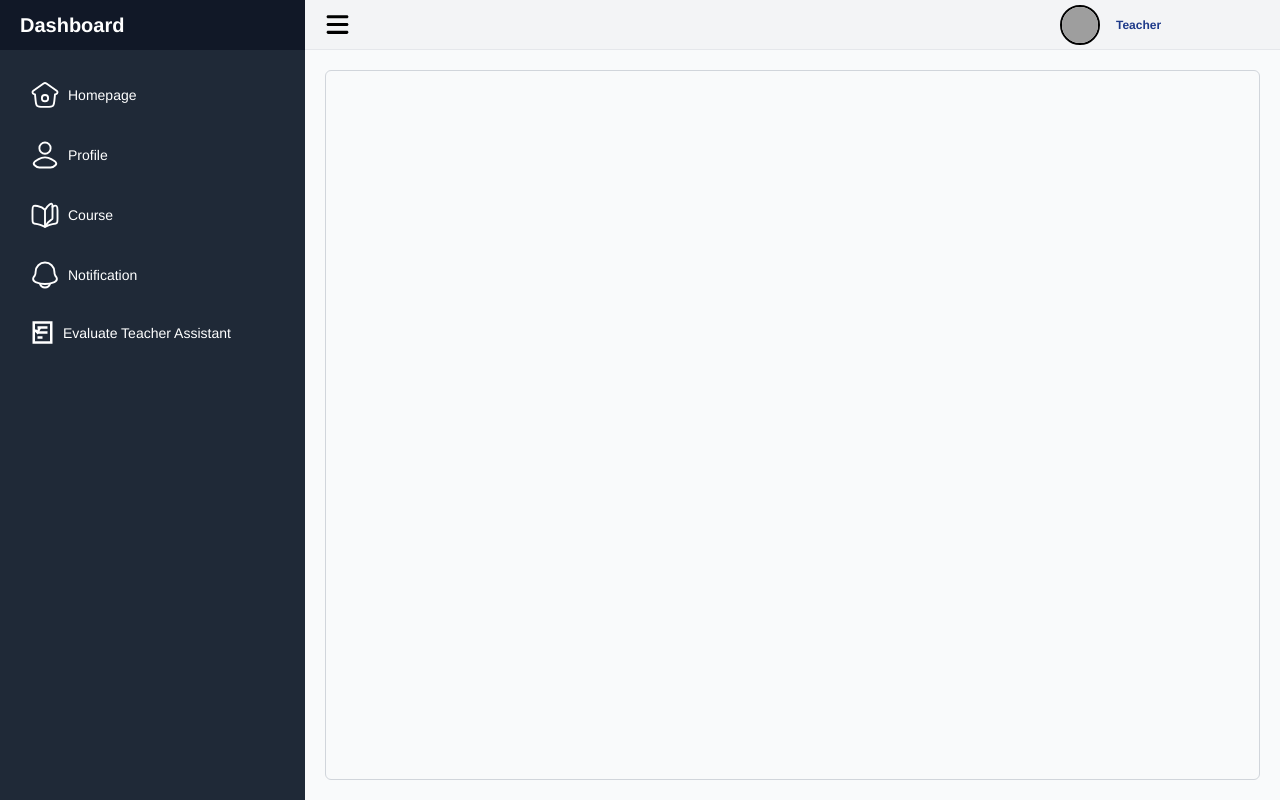
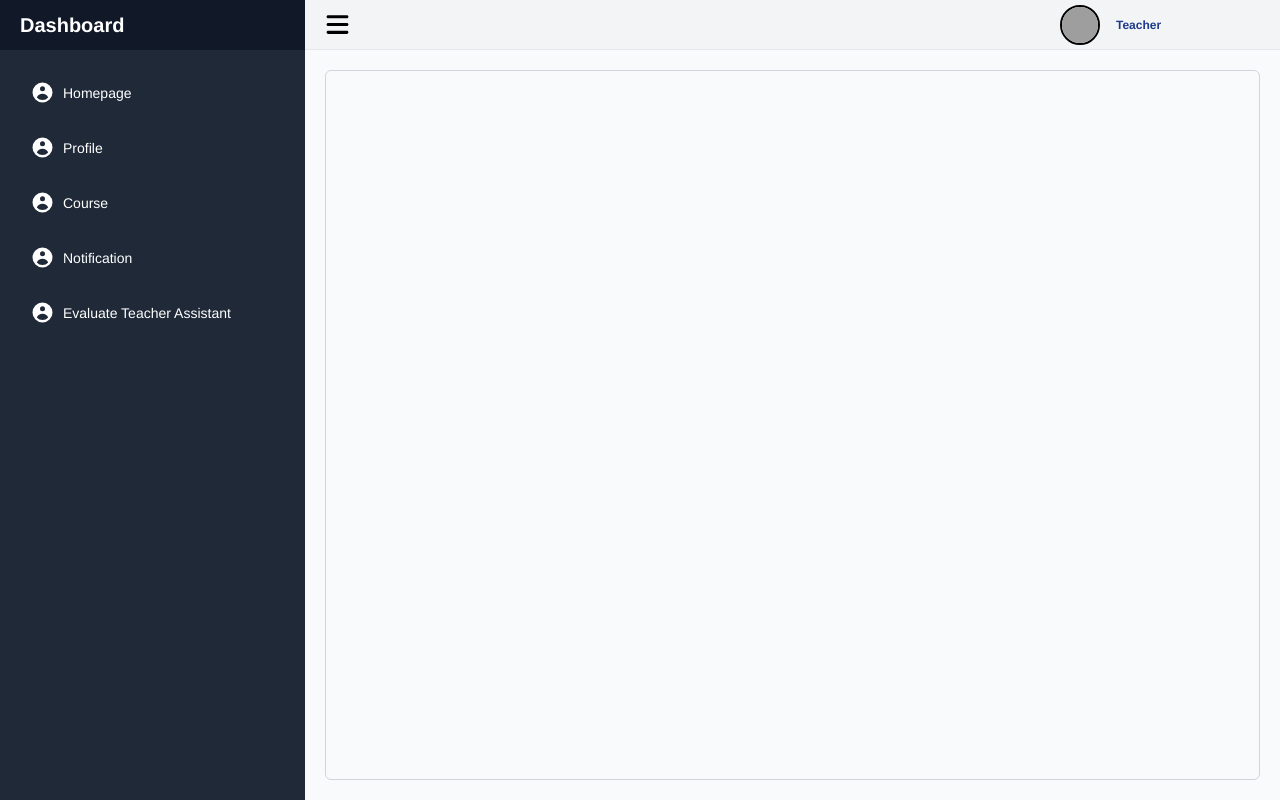
Before and after one commit to Supanutice112/Assistant_mate_Frontend, a Vue app in the folder Assistance_mate_frontend/: page /teacherdashboard in a window 1280 px wide. Built offline with nearby package versions, Linux system fonts and the light colour scheme; no server answers; grey boxes are pictures that could not be loaded.

Commit message:
Revert "edit icon"
This reverts commit c42ed7bab1334278d7a1ecfffe01ab6b08725082.

```diff
--- a/Assistance_mate_frontend/src/views/master/TeacherDashboardView.vue
+++ b/Assistance_mate_frontend/src/views/master/TeacherDashboardView.vue
@@ -11,42 +11,33 @@
           <div class="flex flex-col justify-between h-full px-[20px] space-y-[10px]">
               <div class=" flex flex-col justify-between space-y-[10px]">
                           <router-link to="/teacherhome" class="inline-flex relative items-center py-[10px] px-[10px] w-full text-sm font-medium rounded-md border-gray-200 hover:bg-gray-200 hover:text-gray-800  transition duration-400 ease-in-out">
-                            <svg xmlns="http://www.w3.org/2000/svg" class="mr-2" viewBox="0 0 24 24" width="30" height="30" color="#ffffff" fill="none">
-                              <path d="M3.16405 11.3497L4 11.5587L4.45686 16.1005C4.715 18.6668 4.84407 19.9499 5.701 20.7249C6.55793 21.5 7.84753 21.5 10.4267 21.5H13.5733C16.1525 21.5 17.4421 21.5 18.299 20.7249C19.1559 19.9499 19.285 18.6668 19.5431 16.1005L20 11.5587L20.836 11.3497C21.5201 11.1787 22 10.564 22 9.85882C22 9.35735 21.7553 8.88742 21.3445 8.59985L13.1469 2.86154C12.4583 2.37949 11.5417 2.37949 10.8531 2.86154L2.65549 8.59985C2.24467 8.88742 2 9.35735 2 9.85882C2 10.564 2.47993 11.1787 3.16405 11.3497Z" stroke="currentColor" stroke-width="1.5" stroke-linecap="round" stroke-linejoin="round" />
-                              <circle cx="12" cy="14.5" r="2.5" stroke="currentColor" stroke-width="1.5" stroke-linecap="round" stroke-linejoin="round" />
+                              <svg aria-hidden="true" class="mr-2 w-[25px] h-[25px] fill-current" fill="currentColor" viewBox="0 0 20 20" xmlns="http://www.w3.org/2000/svg">
+                                  <path fill-rule="evenodd" d="M18 10a8 8 0 11-16 0 8 8 0 0116 0zm-6-3a2 2 0 11-4 0 2 2 0 014 0zm-2 4a5 5 0 00-4.546 2.916A5.986 5.986 0 0010 16a5.986 5.986 0 004.546-2.084A5 5 0 0010 11z" clip-rule="evenodd"></path>
                               </svg>
                               Homepage
                           </router-link>
                           <router-link to="/teacherprofile" class="inline-flex relative items-center py-[10px] px-[10px] w-full text-sm font-medium rounded-md border-gray-200 hover:bg-gray-200 hover:text-gray-800  transition duration-400 ease-in-out">
-                            <svg xmlns="http://www.w3.org/2000/svg" class="mr-2" viewBox="0 0 24 24" width="30" height="30" color="#ffffff" fill="none">
-                              <path d="M6.57757 15.4816C5.1628 16.324 1.45336 18.0441 3.71266 20.1966C4.81631 21.248 6.04549 22 7.59087 22H16.4091C17.9545 22 19.1837 21.248 20.2873 20.1966C22.5466 18.0441 18.8372 16.324 17.4224 15.4816C14.1048 13.5061 9.89519 13.5061 6.57757 15.4816Z" stroke="currentColor" stroke-width="1.5" stroke-linecap="round" stroke-linejoin="round" />
-                              <path d="M16.5 6.5C16.5 8.98528 14.4853 11 12 11C9.51472 11 7.5 8.98528 7.5 6.5C7.5 4.01472 9.51472 2 12 2C14.4853 2 16.5 4.01472 16.5 6.5Z" stroke="currentColor" stroke-width="1.5" />
+                              <svg aria-hidden="true" class="mr-2 w-[25px] h-[25px] fill-current" fill="currentColor" viewBox="0 0 20 20" xmlns="http://www.w3.org/2000/svg">
+                                  <path fill-rule="evenodd" d="M18 10a8 8 0 11-16 0 8 8 0 0116 0zm-6-3a2 2 0 11-4 0 2 2 0 014 0zm-2 4a5 5 0 00-4.546 2.916A5.986 5.986 0 0010 16a5.986 5.986 0 004.546-2.084A5 5 0 0010 11z" clip-rule="evenodd"></path>
                               </svg>
                               Profile
                           </router-link>
                           <router-link to="/teachercourse" class="inline-flex relative items-center py-[10px] px-[10px] w-full text-sm font-medium rounded-md border-gray-200 hover:bg-gray-200 hover:text-gray-800  transition duration-400 ease-in-out">
-                            <svg xmlns="http://www.w3.org/2000/svg" class="mr-2" viewBox="0 0 24 24" width="30" height="30" fill="none">
-                              <path d="M16.6127 16.0846C13.9796 17.5677 12.4773 20.6409 12 21.5V8C12.4145 7.25396 13.602 5.11646 15.6317 3.66368C16.4868 3.05167 16.9143 2.74566 17.4572 3.02468C18 3.30371 18 3.91963 18 5.15146V13.9914C18 14.6568 18 14.9895 17.8634 15.2233C17.7267 15.4571 17.3554 15.6663 16.6127 16.0846L16.6127 16.0846Z" stroke="currentColor" stroke-width="1.5" stroke-linecap="round" stroke-linejoin="round" />
-                              <path d="M12 7.80556C11.3131 7.08403 9.32175 5.3704 5.98056 4.76958C4.2879 4.4652 3.44157 4.31301 2.72078 4.89633C2 5.47965 2 6.42688 2 8.32133V15.1297C2 16.8619 2 17.728 2.4626 18.2687C2.9252 18.8095 3.94365 18.9926 5.98056 19.3589C7.79633 19.6854 9.21344 20.2057 10.2392 20.7285C11.2484 21.2428 11.753 21.5 12 21.5C12.247 21.5 12.7516 21.2428 13.7608 20.7285C14.7866 20.2057 16.2037 19.6854 18.0194 19.3589C20.0564 18.9926 21.0748 18.8095 21.5374 18.2687C22 17.728 22 16.8619 22 15.1297V8.32133C22 6.42688 22 5.47965 21.2792 4.89633C20.5584 4.31301 19 4.76958 18 5.5" stroke="currentColor" stroke-width="1.5" stroke-linecap="round" stroke-linejoin="round" />
+                              <svg aria-hidden="true" class="mr-2 w-[25px] h-[25px] fill-current" fill="currentColor" viewBox="0 0 20 20" xmlns="http://www.w3.org/2000/svg">
+                                  <path fill-rule="evenodd" d="M18 10a8 8 0 11-16 0 8 8 0 0116 0zm-6-3a2 2 0 11-4 0 2 2 0 014 0zm-2 4a5 5 0 00-4.546 2.916A5.986 5.986 0 0010 16a5.986 5.986 0 004.546-2.084A5 5 0 0010 11z" clip-rule="evenodd"></path>
                               </svg>
                               Course
                           </router-link>
                           <router-link to="/teachernotification" class="inline-flex relative items-center py-[10px] px-[10px] w-full text-sm font-medium rounded-md border-gray-200 hover:bg-gray-200 hover:text-gray-800  transition duration-400 ease-in-out">
-                            <svg xmlns="http://www.w3.org/2000/svg" class="mr-2" fill="none" viewBox="0 0 24 24" width="30" height="30" color="#ffffff" >
-                              <path d="M2.52992 14.7696C2.31727 16.1636 3.268 17.1312 4.43205 17.6134C8.89481 19.4622 15.1052 19.4622 19.5679 17.6134C20.732 17.1312 21.6827 16.1636 21.4701 14.7696C21.3394 13.9129 20.6932 13.1995 20.2144 12.5029C19.5873 11.5793 19.525 10.5718 19.5249 9.5C19.5249 5.35786 16.1559 2 12 2C7.84413 2 4.47513 5.35786 4.47513 9.5C4.47503 10.5718 4.41272 11.5793 3.78561 12.5029C3.30684 13.1995 2.66061 13.9129 2.52992 14.7696Z" stroke="currentColor" stroke-width="1.5" stroke-linecap="round" stroke-linejoin="round" />
-                              <path d="M8 19C8.45849 20.7252 10.0755 22 12 22C13.9245 22 15.5415 20.7252 16 19" stroke="currentColor" stroke-width="1.5" stroke-linecap="round" stroke-linejoin="round" />
+                              <svg aria-hidden="true" class="mr-2 w-[25px] h-[25px] fill-current" fill="currentColor" viewBox="0 0 20 20" xmlns="http://www.w3.org/2000/svg">
+                                  <path fill-rule="evenodd" d="M18 10a8 8 0 11-16 0 8 8 0 0116 0zm-6-3a2 2 0 11-4 0 2 2 0 014 0zm-2 4a5 5 0 00-4.546 2.916A5.986 5.986 0 0010 16a5.986 5.986 0 004.546-2.084A5 5 0 0010 11z" clip-rule="evenodd"></path>
                               </svg>
                               Notification
                           </router-link>
                           <router-link to="/teacherevaluate" class="inline-flex relative items-center py-[10px] px-[10px] w-full text-sm font-medium rounded-md border-gray-200 hover:bg-gray-200 hover:text-gray-800  transition duration-400 ease-in-out">
                               <svg aria-hidden="true" class="mr-2 w-[25px] h-[25px] fill-current" fill="currentColor" viewBox="0 0 20 20" xmlns="http://www.w3.org/2000/svg">
-                              <rect x="3" y="2" width="14" height="16" fill="none" stroke="currentColor" stroke-width="2"></rect>
-                              <line x1="6" y1="6" x2="14" y2="6" stroke="currentColor" stroke-width="2"></line>
-                              <line x1="6" y1="10" x2="14" y2="10" stroke="currentColor" stroke-width="2"></line>
-                              <line x1="6" y1="14" x2="10" y2="14" stroke="currentColor" stroke-width="2"></line>
-                              <polyline points="4,8 6,10 8,6" fill="none" stroke="currentColor" stroke-width="2"></polyline>
+                                  <path fill-rule="evenodd" d="M18 10a8 8 0 11-16 0 8 8 0 0116 0zm-6-3a2 2 0 11-4 0 2 2 0 014 0zm-2 4a5 5 0 00-4.546 2.916A5.986 5.986 0 0010 16a5.986 5.986 0 004.546-2.084A5 5 0 0010 11z" clip-rule="evenodd"></path>
                               </svg>
-
                               Evaluate Teacher Assistant
                           </router-link>
                       </div>
```
Lines whose indentation alone changed are shown as unchanged.
